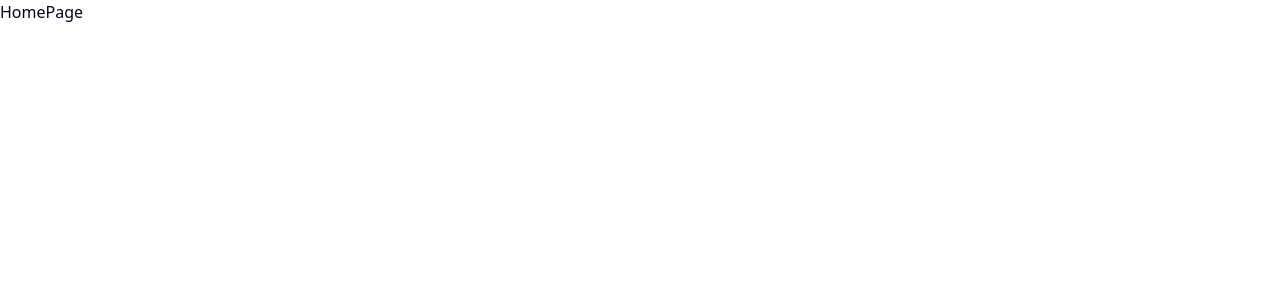
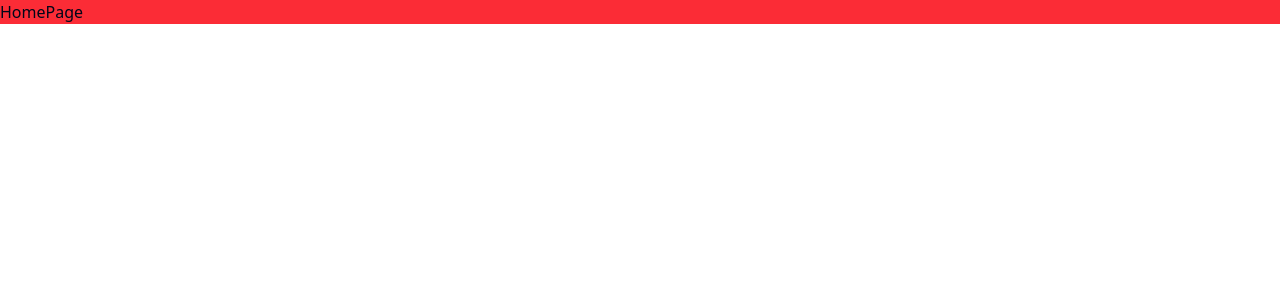
Before and after one commit to fguedez1311/spa-superamigos, a React (Vite) app: page / in a window 1280 px wide. Shown: the top 300 px of the page. Built offline with nearby package versions, Linux system fonts and the light colour scheme.

Commit message:
Creación de Layout

```diff
--- a/src/HerosApp.tsx
+++ b/src/HeroesApp.tsx
@@ -2,7 +2,7 @@ import { RouterProvider } from "react-router"
 import { appRouter} from "./router/app.router"
 
 
-export const HerosApp = () => {
+export const HeroesApp = () => {
   return (
     <>
       <RouterProvider router={appRouter} />
--- /dev/null
+++ b/src/admin/layouts/AdminLayout.tsx
@@ -0,0 +1,9 @@
+import { Outlet } from 'react-router'
+
+export const AdminLayout = () => {
+  return (
+    <div className='bg-blue-500'>
+        <Outlet />
+    </div>
+  )
+}
--- /dev/null
+++ b/src/heroes/Layouts/HeroesLayout.tsx
@@ -0,0 +1,10 @@
+
+import { Outlet } from 'react-router'
+
+export const HeroesLayout = () => {
+  return (
+    <div className='bg-red-500'>
+        <Outlet />
+    </div>
+  )
+}
--- a/src/main.tsx
+++ b/src/main.tsx
@@ -1,11 +1,11 @@
 import { StrictMode } from 'react'
 import { createRoot } from 'react-dom/client'
 import './index.css'
-import { HerosApp } from './HerosApp'
+import { HeroesApp } from './HeroesApp'
 
 
 createRoot(document.getElementById('root')!).render(
   <StrictMode>
-    <HerosApp/>
+    <HeroesApp/>
   </StrictMode>,
 )
--- a/src/router/app.router.tsx
+++ b/src/router/app.router.tsx
@@ -3,22 +3,38 @@ import { HomePage } from "@/heroes/pages/home/HomePage";
 import { HeroPage } from "@/heroes/pages/hero/HeroPage";
 import { SearchPage } from "@/heroes/pages/search/SearchPage";
 import { AdminPage } from "@/admin/pages/AdminPage";
+import { HeroesLayout } from "@/heroes/Layouts/HeroesLayout";
+import { AdminLayout } from "@/admin/layouts/AdminLayout";
 
 export const appRouter=createBrowserRouter([
     {
         path:'/',
+        element:<HeroesLayout />,
+        children:[
+             {
+                index:true,
                 element:<HomePage/>
              },
             {
-        path:'/heroes/1',
+                path:'heroes/1',
                 element:<HeroPage/>
             },
             {
-        path:'/search',
+                path:'search',
                 element:<SearchPage/>
+            },
+
+        ],
     },
     {
         path:'/admin',
+        element:<AdminLayout />,
+        children:[
+            {
+                path:'',
                 element:<AdminPage/>
             },
+        ]
+    }
+
 ])
```
Lines whose indentation alone changed are shown as unchanged.
